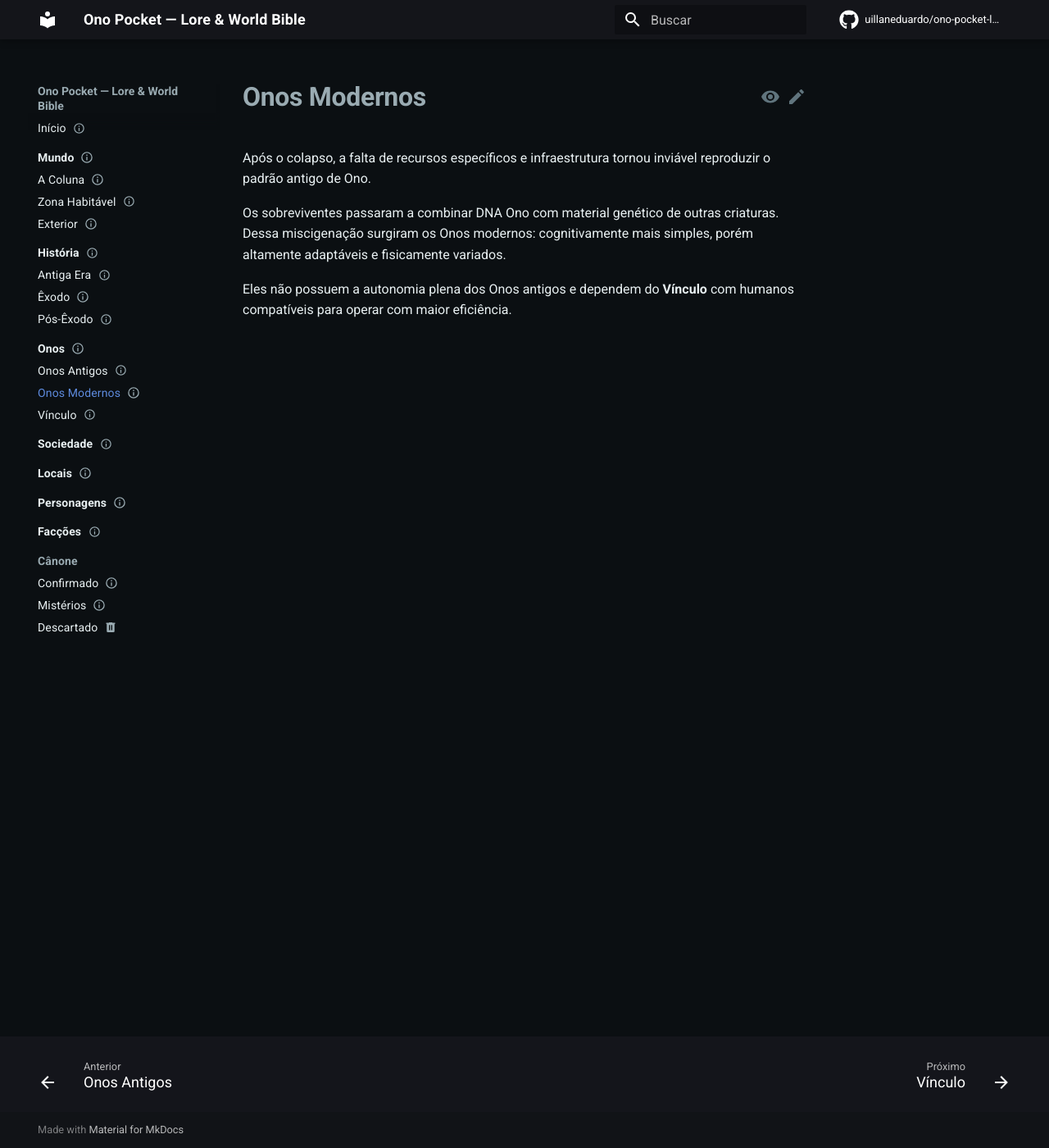
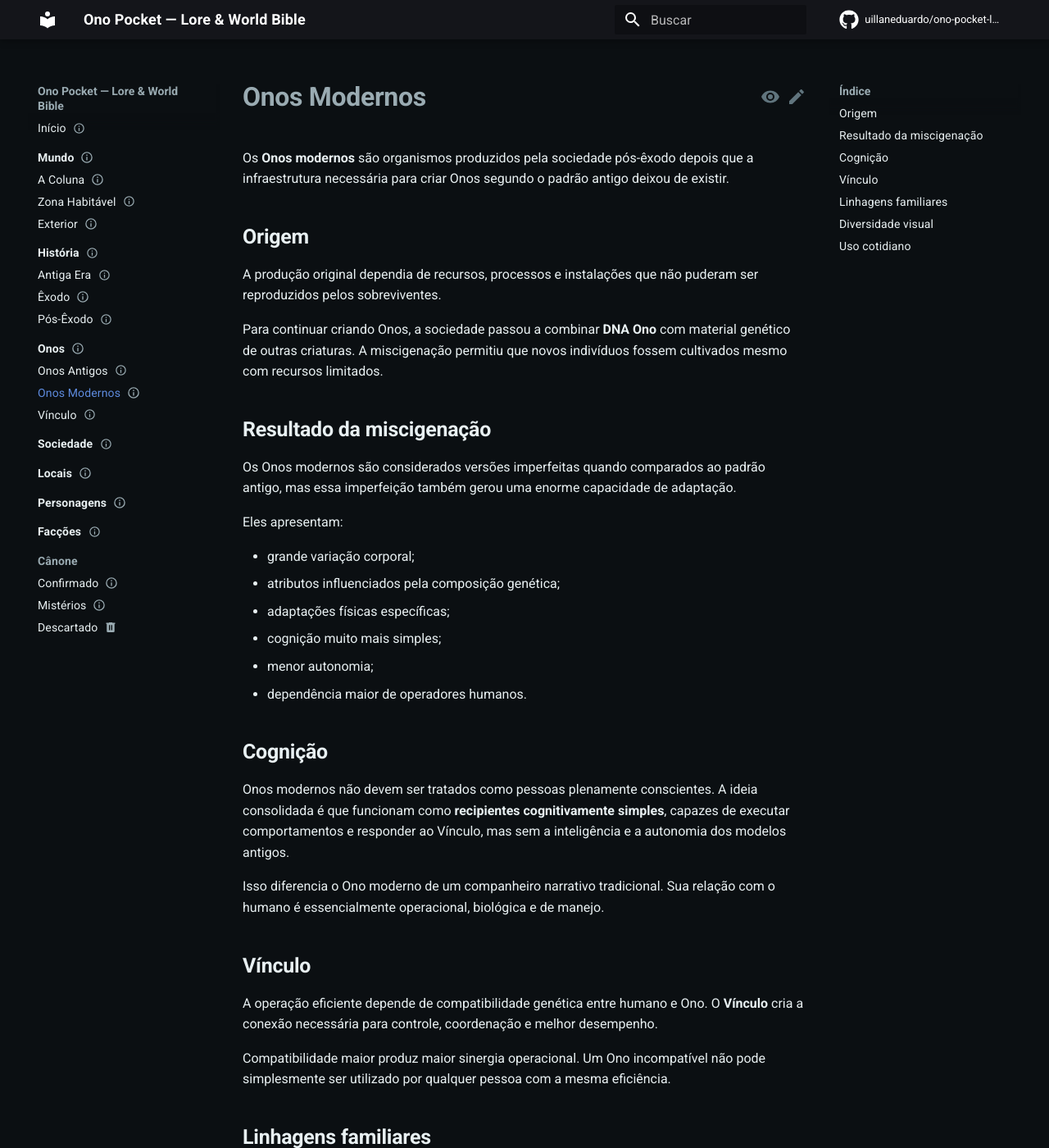
Before and after one commit to uillaneduardo/ono-pocket-lore, an MkDocs documentation site: the page built from docs/onos/onos-modernos.md, in a window 1280 px wide and 1400 px high. Shown: the whole window at 82% size. Built offline with MkDocs 1.6.1 and Material for MkDocs 9.7.7, drawn with Linux system fonts in a browser that asks for light colours; comment, search, counter and statistics services are not loaded; some of the changed text lies outside the part shown.

Commit message:
docs: expand modern Onos

```diff
--- a/docs/onos/onos-modernos.md
+++ b/docs/onos/onos-modernos.md
@@ -6,8 +6,51 @@ audience: author
 
 # Onos Modernos
 
-Após o colapso, a falta de recursos específicos e infraestrutura tornou inviável reproduzir o padrão antigo de Ono.
+Os **Onos modernos** são organismos produzidos pela sociedade pós-êxodo depois que a infraestrutura necessária para criar Onos segundo o padrão antigo deixou de existir.
 
-Os sobreviventes passaram a combinar DNA Ono com material genético de outras criaturas. Dessa miscigenação surgiram os Onos modernos: cognitivamente mais simples, porém altamente adaptáveis e fisicamente variados.
+## Origem
 
-Eles não possuem a autonomia plena dos Onos antigos e dependem do **Vínculo** com humanos compatíveis para operar com maior eficiência.
+A produção original dependia de recursos, processos e instalações que não puderam ser reproduzidos pelos sobreviventes.
+
+Para continuar criando Onos, a sociedade passou a combinar **DNA Ono** com material genético de outras criaturas. A miscigenação permitiu que novos indivíduos fossem cultivados mesmo com recursos limitados.
+
+## Resultado da miscigenação
+
+Os Onos modernos são considerados versões imperfeitas quando comparados ao padrão antigo, mas essa imperfeição também gerou uma enorme capacidade de adaptação.
+
+Eles apresentam:
+
+- grande variação corporal;
+- atributos influenciados pela composição genética;
+- adaptações físicas específicas;
+- cognição muito mais simples;
+- menor autonomia;
+- dependência maior de operadores humanos.
+
+## Cognição
+
+Onos modernos não devem ser tratados como pessoas plenamente conscientes. A ideia consolidada é que funcionam como **recipientes cognitivamente simples**, capazes de executar comportamentos e responder ao Vínculo, mas sem a inteligência e a autonomia dos modelos antigos.
+
+Isso diferencia o Ono moderno de um companheiro narrativo tradicional. Sua relação com o humano é essencialmente operacional, biológica e de manejo.
+
+## Vínculo
+
+A operação eficiente depende de compatibilidade genética entre humano e Ono. O **Vínculo** cria a conexão necessária para controle, coordenação e melhor desempenho.
+
+Compatibilidade maior produz maior sinergia operacional. Um Ono incompatível não pode simplesmente ser utilizado por qualquer pessoa com a mesma eficiência.
+
+## Linhagens familiares
+
+Como a compatibilidade genética é relevante, famílias podem manter linhagens de Onos que apresentam boa compatibilidade com seus membros.
+
+Material genético pode ser preservado, reciclado ou reutilizado na criação de novas gerações, criando continuidade entre família, operador e linhagem Ono.
+
+## Diversidade visual
+
+A aparência física dos Onos modernos pode refletir os atributos e materiais genéticos usados em sua criação. Essa característica sustenta o gerador procedural do jogo: diferenças físicas não são apenas cosméticas, mas expressão da origem genética e das capacidades do organismo.
+
+## Uso cotidiano
+
+Na sociedade atual, Onos podem ser empregados em atividades produtivas e operacionais, como trabalho, coleta, exploração e tarefas que exigem capacidades específicas.
+
+Sua disponibilidade é separada da disponibilidade do operador humano: um Ono pode estar trabalhando, descansando ou ocupado enquanto o humano realiza outra atividade, e vice-versa.
```
